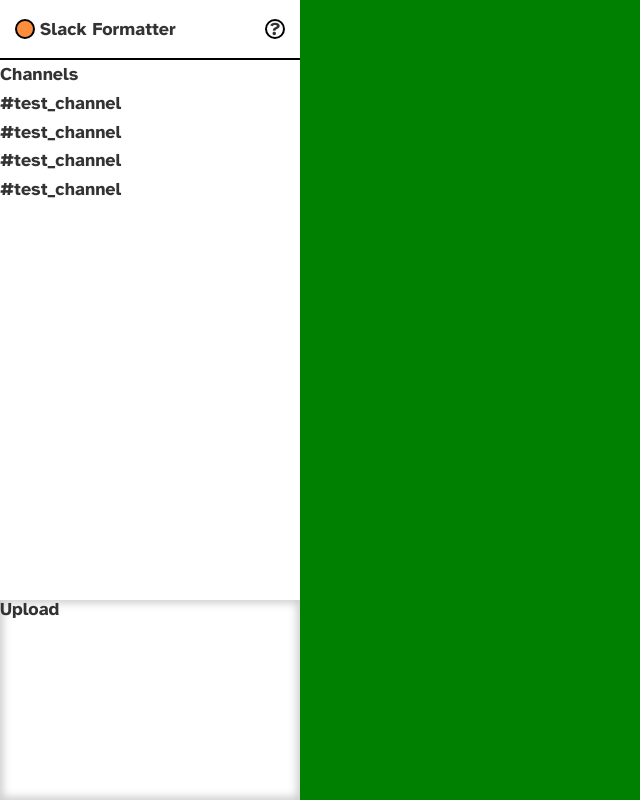
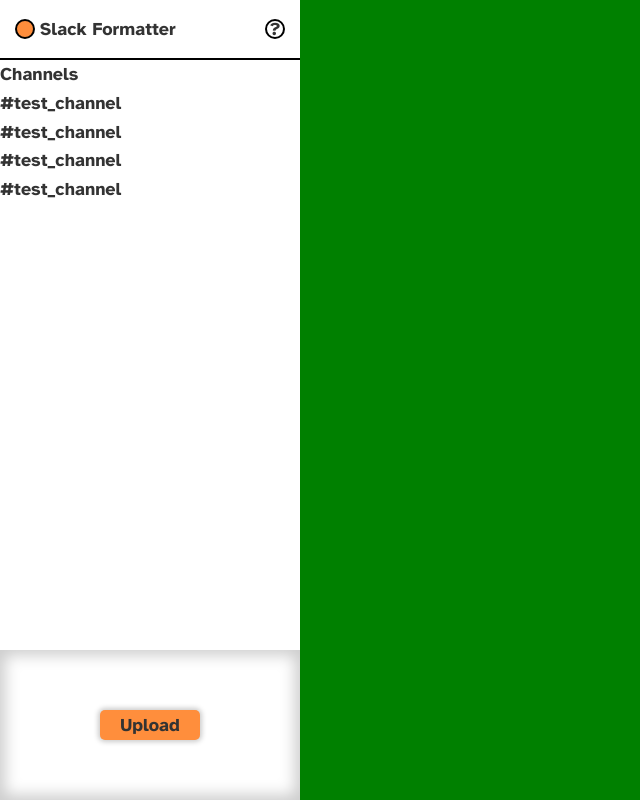
Before and after one commit to aratius/SlackJsonFormatter, a Next.js app: page / in a window 1280 px wide. Shown: the whole page, without its empty margins (0-640 px from the left). Built offline with nearby package versions, Linux system fonts and the light colour scheme.

Commit message:
ファイルアップロードUI

```diff
--- a/src/components/react/fileUploader/fileUploader.tsx
+++ b/src/components/react/fileUploader/fileUploader.tsx
@@ -45,7 +45,9 @@
                     onChange={this.handleReadFile}
                 />
 
-                <p>Upload</p>
+                <p className={styles.upload}>
+                    <a href="#">Upload</a>
+                </p>
             </div>
         )
     }
--- a/src/styles/layout/sideBar/fileUploader.module.scss
+++ b/src/styles/layout/sideBar/fileUploader.module.scss
@@ -1,11 +1,31 @@
 .container {
     width: 100%;
-    height: 200px;
+    height: 150px;
     // background-color: red;
-    box-shadow:0px 0px 8px 3px #ccc inset;
+    box-shadow:0px 0px 15px 5px #ccc inset;
 
+    // 表示は消す
     input {
         display: none;
     }
 
+    .upload {
+        width: 100%;
+        height: 100%;
+        display: flex;
+        justify-content: center;
+        align-items: center;
+
+        a {
+            width: 100px;
+            height: 30px;
+            border-radius: 5px;
+            box-shadow:0px 0px 5px 2px #ccc;
+            display: flex;
+            justify-content: center;
+            align-items: center;
+            background-color: #ff8e3c;
+        }
+    }
+
 }
```
